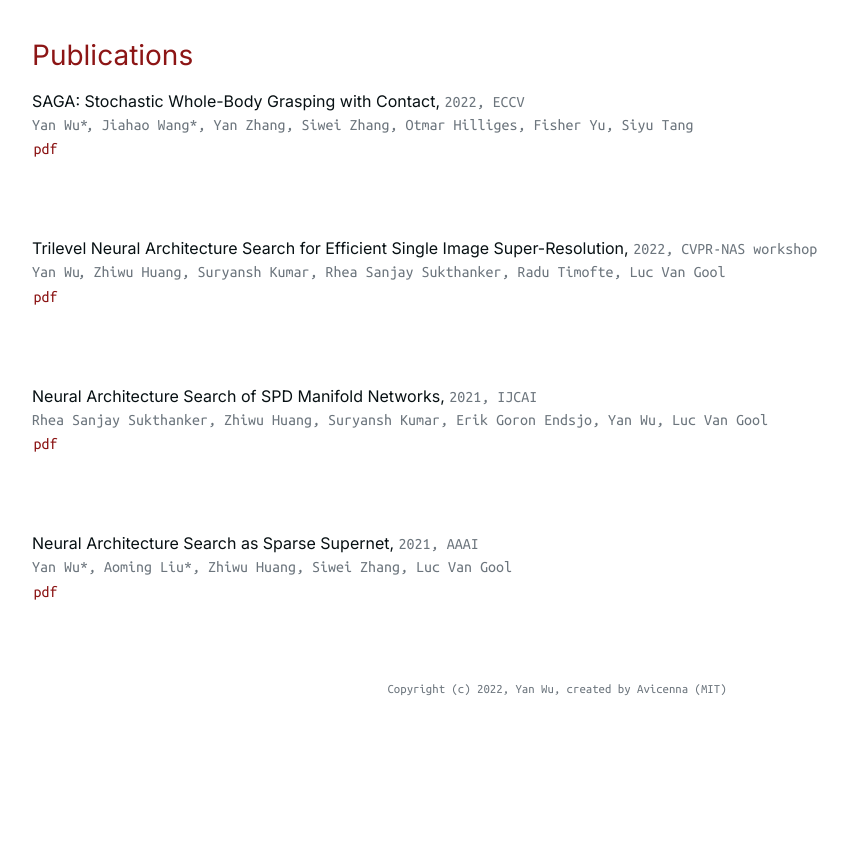
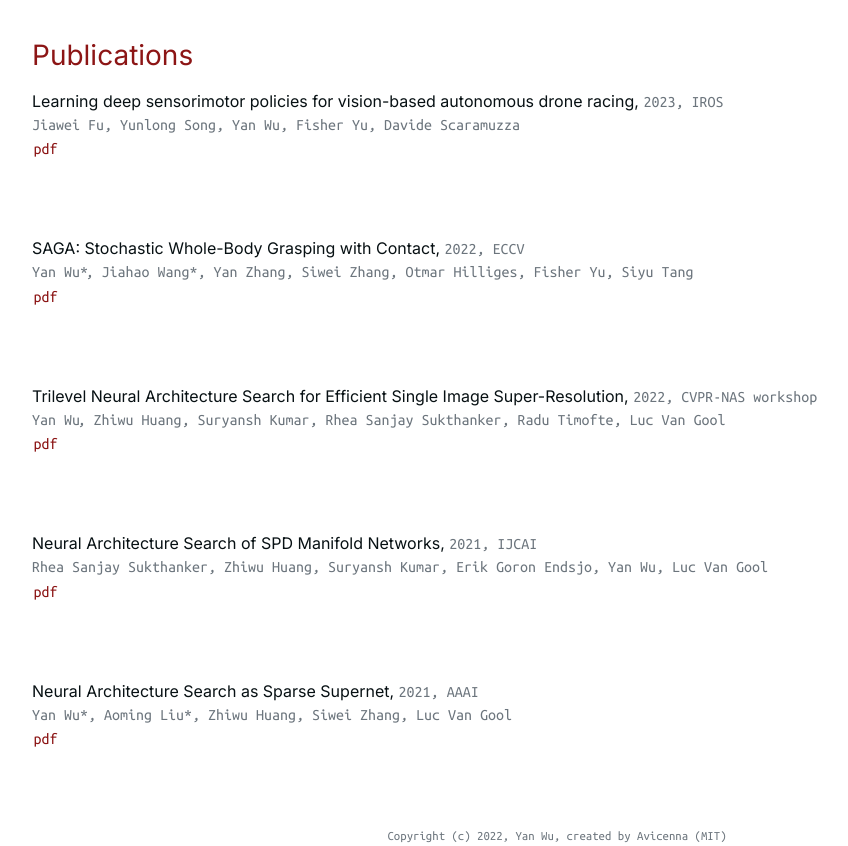
Before and after one commit to wuyan01/wuyan01.github.io, a plain HTML site: page index.html in a window 1280 px wide. Shown: the part 944-1790 px from the top of the page, without its empty margins (83-931 px from the left). Before the commit the page ends 1642 px from the top, so only its background shows below. Drawn offline with nearby package versions, Linux system fonts and the light colour scheme; some icons are missing; a web font is replaced by a local one.

Commit message:
minor change

```diff
--- a/index.html
+++ b/index.html
@@ -522,6 +522,64 @@
 
             <div class="section-1 w-100">
                 <span>
+                    Learning deep sensorimotor policies for vision-based autonomous drone racing,
+                </span>
+
+                <span class="text-muted publication-date">
+                    2023,
+                </span>
+
+                <span class="text-muted publication-name">
+                    IROS
+                </span>
+
+            </div>
+
+            <div class="section-2 text-muted w-100">
+
+
+
+
+
+                <!-- <span>
+                    Yan Wu*
+                </span>
+
+                <span class="separator">
+                    ,
+                </span> -->
+
+
+                <span>
+                    Jiawei Fu, Yunlong Song, Yan Wu, Fisher Yu, Davide Scaramuzza
+                </span>
+
+
+
+
+            </div>
+
+
+
+            <div class="section-3  w-100">
+
+
+                <a class="main_color text-decoration-none rounded" href="https://arxiv.org/pdf/2210.14985.pdf" target="_blank">
+                    pdf
+                </a>
+
+
+            </div>
+
+
+
+
+        </div>
+
+        <div class="publication row  w-100">
+
+            <div class="section-1 w-100">
+                <span>
                     SAGA: Stochastic Whole-Body Grasping with Contact,
                 </span>
 
```
